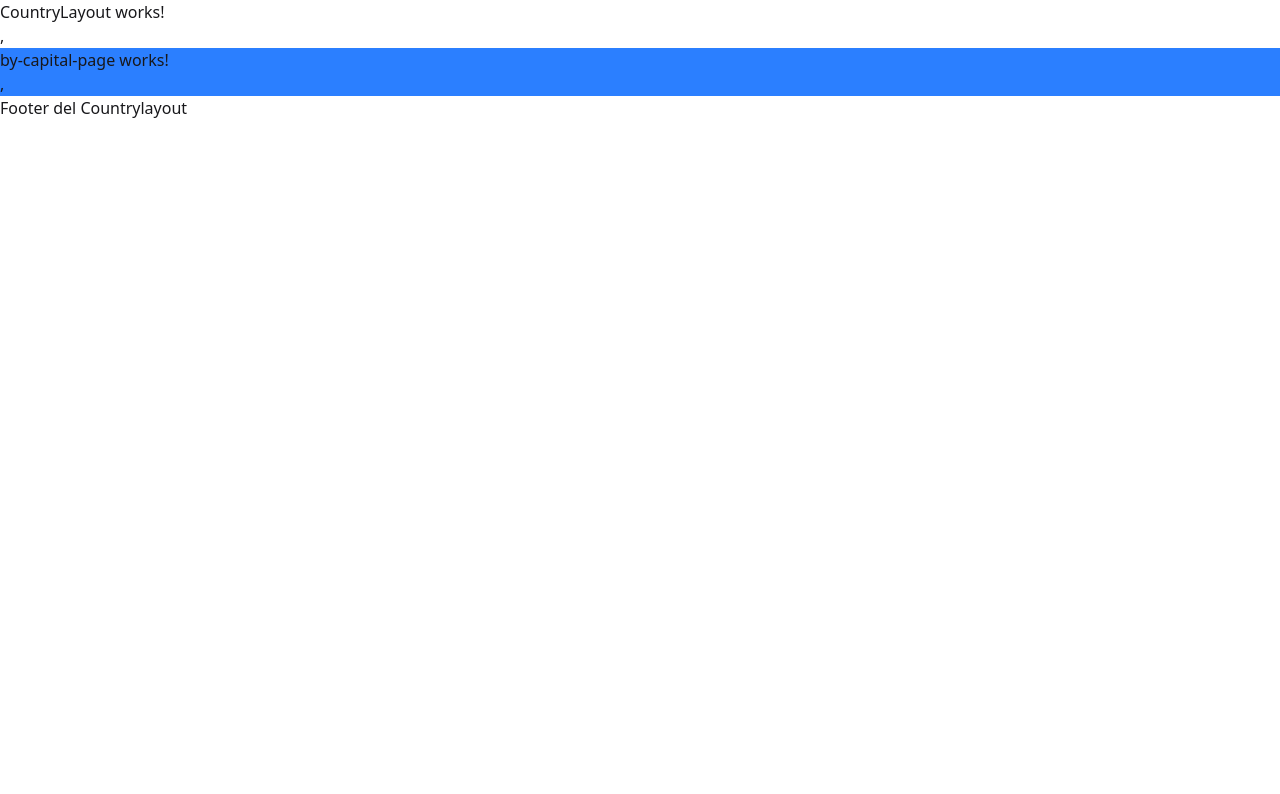
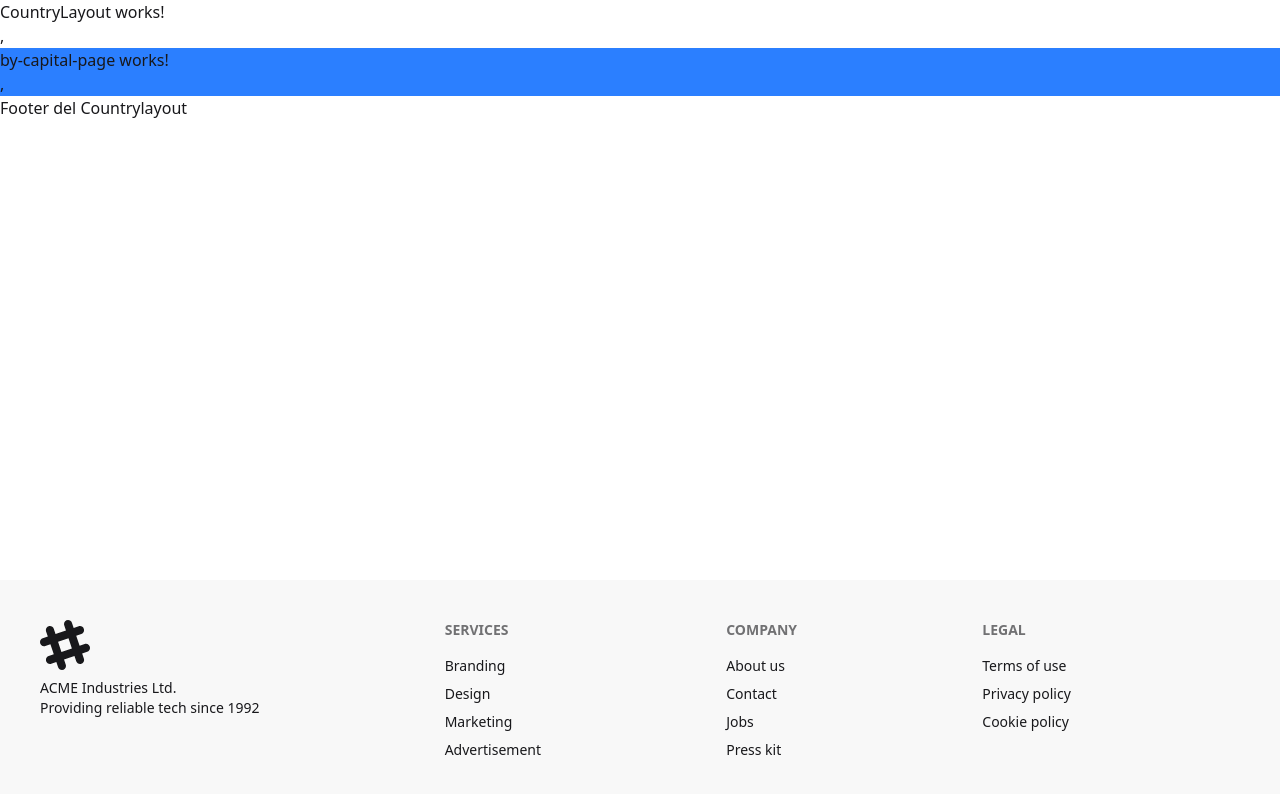
Before and after one commit to GenerationMilton/angular-country-app, an Angular app: page /country/by-capital in a window 1280 px wide. Shown: the top 794 px of the page. Built offline with nearby package versions, Linux system fonts and the light colour scheme.

Commit message:
Angular CountryApp - :sparkles: DaisyUI components

```diff
--- a/src/app/app.html
+++ b/src/app/app.html
@@ -1 +1,9 @@
-<router-outlet></router-outlet>
+<main class="m-auto flex-grow flex flex-col min-h-screen">
+
+  <router-outlet />
+
+  <div class="flex-1 flex-grow"></div>
+
+  <app-footer />
+
+</main>
--- a/src/app/app.ts
+++ b/src/app/app.ts
@@ -1,10 +1,11 @@
 import { Component } from '@angular/core';
 import { RouterOutlet } from '@angular/router';
+import { AppFooterComponent } from "./shared/components/app-footer/app-footer.component";
 
 
 @Component({
   selector: 'app-root',
-  imports: [RouterOutlet],
+  imports: [RouterOutlet, AppFooterComponent],
   templateUrl: './app.html',
 
 })
--- /dev/null
+++ b/src/app/shared/components/app-footer/app-footer.component.html
@@ -0,0 +1,41 @@
+
+<footer class="footer sm:footer-horizontal bg-base-200 text-base-content p-10">
+  <aside>
+    <svg
+      width="50"
+      height="50"
+      viewBox="0 0 24 24"
+      xmlns="http://www.w3.org/2000/svg"
+      fill-rule="evenodd"
+      clip-rule="evenodd"
+      class="fill-current">
+      <path
+        d="M22.672 15.226l-2.432.811.841 2.515c.33 1.019-.209 2.127-1.23 2.456-1.15.325-2.148-.321-2.463-1.226l-.84-2.518-5.013 1.677.84 2.517c.391 1.203-.434 2.542-1.831 2.542-.88 0-1.601-.564-1.86-1.314l-.842-2.516-2.431.809c-1.135.328-2.145-.317-2.463-1.229-.329-1.018.211-2.127 1.231-2.456l2.432-.809-1.621-4.823-2.432.808c-1.355.384-2.558-.59-2.558-1.839 0-.817.509-1.582 1.327-1.846l2.433-.809-.842-2.515c-.33-1.02.211-2.129 1.232-2.458 1.02-.329 2.13.209 2.461 1.229l.842 2.515 5.011-1.677-.839-2.517c-.403-1.238.484-2.553 1.843-2.553.819 0 1.585.509 1.85 1.326l.841 2.517 2.431-.81c1.02-.33 2.131.211 2.461 1.229.332 1.018-.21 2.126-1.23 2.456l-2.433.809 1.622 4.823 2.433-.809c1.242-.401 2.557.484 2.557 1.838 0 .819-.51 1.583-1.328 1.847m-8.992-6.428l-5.01 1.675 1.619 4.828 5.011-1.674-1.62-4.829z"></path>
+    </svg>
+    <p>
+      ACME Industries Ltd.
+      <br />
+      Providing reliable tech since 1992
+    </p>
+  </aside>
+  <nav>
+    <h6 class="footer-title">Services</h6>
+    <a class="link link-hover">Branding</a>
+    <a class="link link-hover">Design</a>
+    <a class="link link-hover">Marketing</a>
+    <a class="link link-hover">Advertisement</a>
+  </nav>
+  <nav>
+    <h6 class="footer-title">Company</h6>
+    <a class="link link-hover">About us</a>
+    <a class="link link-hover">Contact</a>
+    <a class="link link-hover">Jobs</a>
+    <a class="link link-hover">Press kit</a>
+  </nav>
+  <nav>
+    <h6 class="footer-title">Legal</h6>
+    <a class="link link-hover">Terms of use</a>
+    <a class="link link-hover">Privacy policy</a>
+    <a class="link link-hover">Cookie policy</a>
+  </nav>
+</footer>
--- a/src/app/shared/pages/home-page/home-page.component.html
+++ b/src/app/shared/pages/home-page/home-page.component.html
@@ -1 +1,18 @@
-<p>home-page works!</p>,
+<div
+  class="hero min-h-screen"
+  style="background-image: url(https://img.daisyui.com/images/stock/photo-1507358522600-9f71e620c44e.webp);"
+>
+  <div class="hero-overlay"></div>
+  <div class="hero-content text-neutral-content text-center">
+    <div class="max-w-md">
+      <h1 class="mb-5 text-5xl font-bold">Aplicación de países</h1>
+      <p class="mb-5">
+        Provident cupiditate voluptatem et in. Quaerat fugiat ut assumenda excepturi exercitationem
+        quasi. In deleniti eaque aut repudiandae et a id nisi.
+      </p>
+      <button
+         routerLink="/country"
+         class="btn btn-primary">Empezar</button>
+    </div>
+  </div>
+</div>
--- a/src/app/shared/pages/home-page/home-page.component.ts
+++ b/src/app/shared/pages/home-page/home-page.component.ts
@@ -1,8 +1,9 @@
 import { Component } from '@angular/core';
+import { RouterLink } from '@angular/router';
 
 @Component({
   selector: 'app-home-page',
-  imports: [],
+  imports: [RouterLink],
   templateUrl: './home-page.component.html',
 
 })
```
Also changed, not shown: src/app/shared/components/app-footer/app-footer.component.ts (added, +9 -0 lines).
